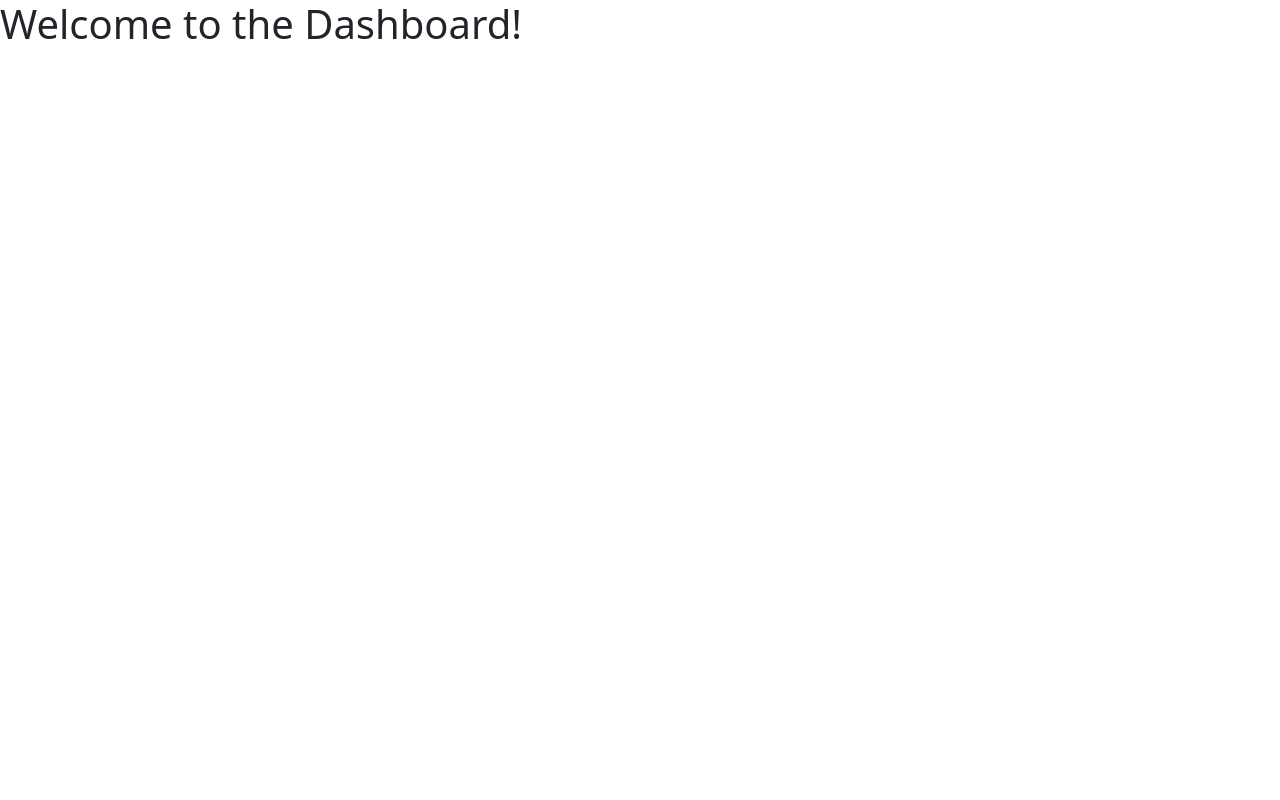
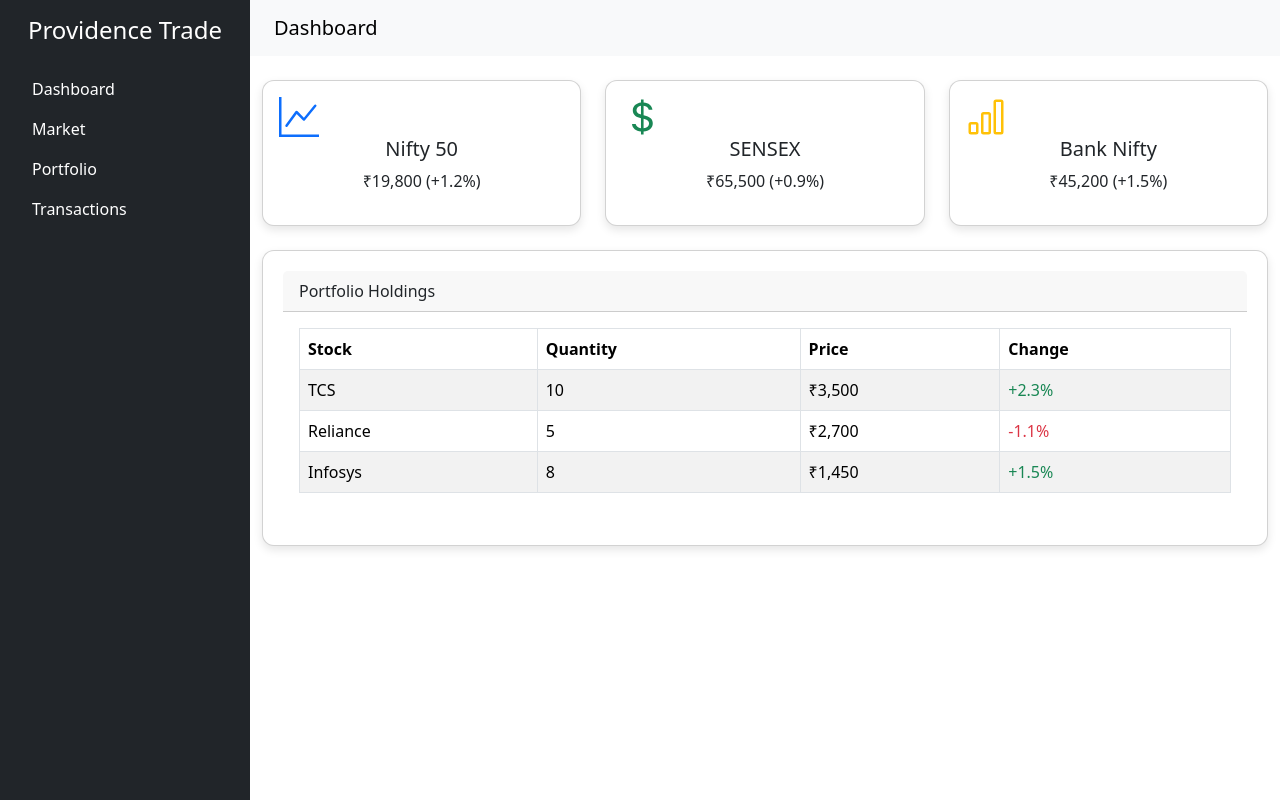
Before and after one commit to raghavan005/internship-project, a React (Vite) app: page /dashboard in a window 1280 px wide. Built offline with nearby package versions, Linux system fonts and the light colour scheme.

Commit message:
dashboard

```diff
--- a/src/components/Login/Login.tsx
+++ b/src/components/Login/Login.tsx
@@ -1,5 +1,4 @@
 import React, { useState } from "react";
-import { Link } from "react-router-dom";
 import "bootstrap/dist/css/bootstrap.min.css";
 import "bootstrap-icons/font/bootstrap-icons.css";
 import "../Login.css";
--- a/src/components/dashboard/dashboard.tsx
+++ b/src/components/dashboard/dashboard.tsx
@@ -1,9 +1,113 @@
 import React from "react";
+import { Container, Navbar, Nav, Row, Col, Table, Card } from "react-bootstrap";
+import { BsGraphUp, BsCurrencyDollar, BsBarChart } from "react-icons/bs";
+import "bootstrap/dist/css/bootstrap.min.css";
 
 const Dashboard: React.FC = () => {
   return (
-    <div>
-      <h1>Welcome to the Dashboard!</h1>
+    <div className="d-flex">
+      {/* Sidebar */}
+      <div className="bg-dark text-white p-3 vh-100" style={{ width: "250px" }}>
+        <h4 className="text-center">Providence Trade</h4>
+        <Nav className="flex-column mt-4">
+          <Nav.Item>
+            <Nav.Link href="#" className="text-white">
+              Dashboard
+            </Nav.Link>
+          </Nav.Item>
+          <Nav.Item>
+            <Nav.Link href="#" className="text-white">
+              Market
+            </Nav.Link>
+          </Nav.Item>
+          <Nav.Item>
+            <Nav.Link href="#" className="text-white">
+              Portfolio
+            </Nav.Link>
+          </Nav.Item>
+          <Nav.Item>
+            <Nav.Link href="#" className="text-white">
+              Transactions
+            </Nav.Link>
+          </Nav.Item>
+        </Nav>
+      </div>
+
+      {/* Main Content */}
+      <div className="flex-grow-1">
+        {/* Navbar */}
+        <Navbar variant="light" expand="lg" className="bg-light p-2">
+          <Navbar.Brand className="ms-3">Dashboard</Navbar.Brand>
+        </Navbar>
+
+        <Container fluid className="mt-4">
+          <Row>
+            {/* Market Indices */}
+            <Col md={4}>
+              <Card className="p-3 text-center">
+                <BsGraphUp size={40} className="text-primary" />
+                <h5>Nifty 50</h5>
+                <p>₹19,800 (+1.2%)</p>
+              </Card>
+            </Col>
+            <Col md={4}>
+              <Card className="p-3 text-center">
+                <BsCurrencyDollar size={40} className="text-success" />
+                <h5>SENSEX</h5>
+                <p>₹65,500 (+0.9%)</p>
+              </Card>
+            </Col>
+            <Col md={4}>
+              <Card className="p-3 text-center">
+                <BsBarChart size={40} className="text-warning" />
+                <h5>Bank Nifty</h5>
+                <p>₹45,200 (+1.5%)</p>
+              </Card>
+            </Col>
+          </Row>
+
+          {/* Portfolio Holdings */}
+          <Row className="mt-4">
+            <Col>
+              <Card>
+                <Card.Header>Portfolio Holdings</Card.Header>
+                <Card.Body>
+                  <Table striped bordered hover>
+                    <thead>
+                      <tr>
+                        <th>Stock</th>
+                        <th>Quantity</th>
+                        <th>Price</th>
+                        <th>Change</th>
+                      </tr>
+                    </thead>
+                    <tbody>
+                      <tr>
+                        <td>TCS</td>
+                        <td>10</td>
+                        <td>₹3,500</td>
+                        <td className="text-success">+2.3%</td>
+                      </tr>
+                      <tr>
+                        <td>Reliance</td>
+                        <td>5</td>
+                        <td>₹2,700</td>
+                        <td className="text-danger">-1.1%</td>
+                      </tr>
+                      <tr>
+                        <td>Infosys</td>
+                        <td>8</td>
+                        <td>₹1,450</td>
+                        <td className="text-success">+1.5%</td>
+                      </tr>
+                    </tbody>
+                  </Table>
+                </Card.Body>
+              </Card>
+            </Col>
+          </Row>
+        </Container>
+      </div>
     </div>
   );
 };
```
Also changed, not shown: package.json (+8 -1 lines), 1 other file (tests, documents, lock files or other folders).
